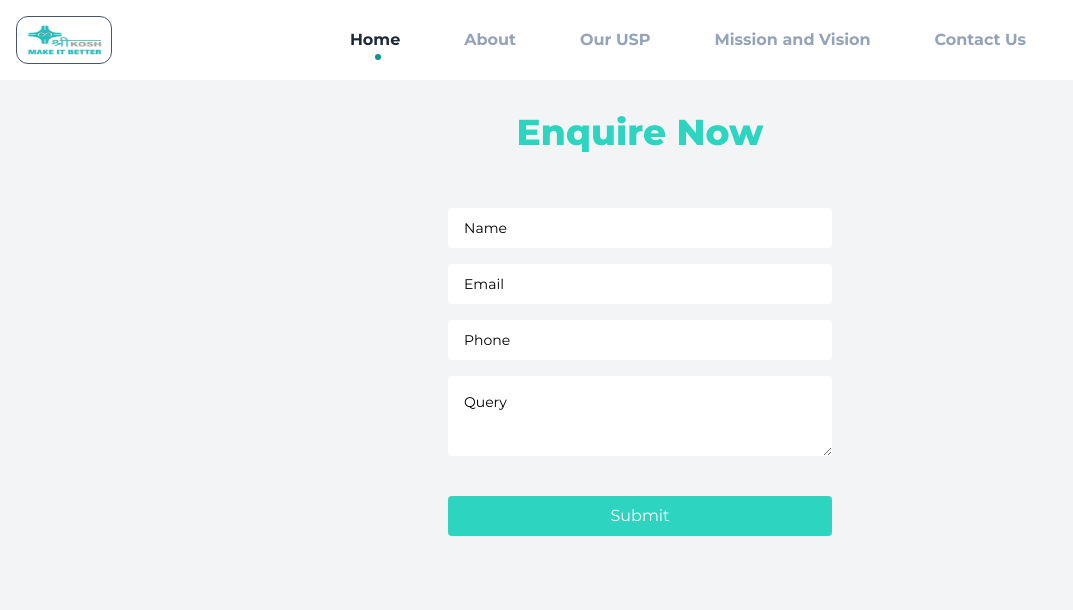
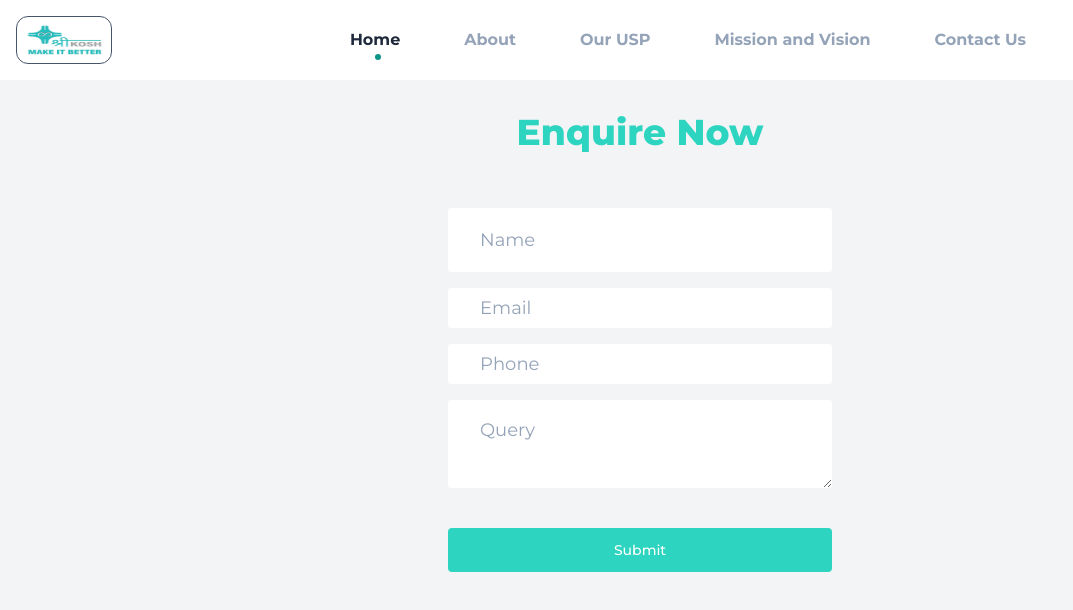
Before and after one commit to masterpranay1/shreekosh, a Next.js app: page /enquiry-form in a window 1280 px wide. Shown: the top 610 px of the page, without its empty margins (0-1073 px from the left). Built offline with nearby package versions, Linux system fonts and the light colour scheme.

Commit message:
feat: enquiry form

```diff
--- a/app/enquiry-form/page.tsx
+++ b/app/enquiry-form/page.tsx
@@ -1,42 +1,50 @@
 "use client";
 import Header from "@/components/Header";
+import { Button } from "@/components/ui/button";
 import { Input } from "@/components/ui/input";
 import { Textarea } from "@/components/ui/textarea";
-import { DatePicker } from "@/components/ui/DatePicker";
-import { useEffect, useState } from "react";
+import { Loader2 } from "lucide-react";
+import { useState } from "react";
 
 const EnquiryForm = () => {
+  const [loading, setLoading] = useState(false);
 
   const handleSubmit = async (e: any) => {
     const formData = e;
 
     formData.set("Date", new Date().toISOString());
 
-    if(!formData.get("Name") || !formData.get("Email") || !formData.get("Phone") || !formData.get("Query")) {
+    if (
+      !formData.get("Name") ||
+      !formData.get("Email") ||
+      !formData.get("Number") ||
+      !formData.get("Query")
+    ) {
       alert("Please fill in all the fields");
+      setLoading(false);
       return;
     }
 
     try {
-      const res = await fetch('https://script.google.com/macros/s/AKfycbx2kP4nQlJOK_anvI35u2Q22O0hjVmJ4GIpofVi5ADET-IGHgGNvYtPH5-GcNpUM94c/exec', {
-      method: 'POST',
+      const res = await fetch(
+        "https://script.google.com/macros/s/AKfycbx2kP4nQlJOK_anvI35u2Q22O0hjVmJ4GIpofVi5ADET-IGHgGNvYtPH5-GcNpUM94c/exec",
+        {
+          method: "POST",
           body: JSON.stringify({
             Name: formData.get("Name"),
             Email: formData.get("Email"),
-        Phone: formData.get("Number"),
+            Number: formData.get("Number"),
             Query: formData.get("Query"),
             Date: formData.get("Date"),
           }),
           headers: {
-        'Content-Type': 'application/json'
+            "Content-Type": "application/json",
+          },
+          mode: "no-cors",
         }
-    })
-
-    console.log(res);
-    const data = await res.json();
-    console.log(data);
-
-    } catch (err : any) {
+      );
+      setLoading(false);
+    } catch (err: any) {
       alert("There was an error submitting the form. Please try again later.");
     }
   };
@@ -50,29 +58,36 @@ const EnquiryForm = () => {
         type="text"
         placeholder="Name"
         name="Name"
-        className="p-2 md:p-4 my-2 bg-white border-0 rounded"
+        className="p-4 md:p-8 text-lg my-2 bg-white border-0 rounded placeholder:text-slate-400"
       />
       <Input
         type="email"
         placeholder="Email"
         name="Email"
-        className="p-2 md:p-4 my-2 bg-white border-0 rounded"
+        className="p-4 md:px-8  my-2 text-lg bg-white border-0 rounded placeholder:text-slate-400"
       />
       <Input
         type="text"
         placeholder="Phone"
-        name="Phone"
-        className="p-2 md:p-4 my-2 bg-white border-0 rounded"
+        name="Number"
+        className="p-4 md:px-8  my-2 text-lg bg-white border-0 rounded placeholder:text-slate-400"
       />
       <Textarea
         placeholder="Query"
         name="Query"
-        className="p-2 md:p-4 my-2 bg-white border-0 rounded"
+        className="p-4 md:px-8  my-2 text-lg bg-white border-0 rounded placeholder:text-slate-400"
       />
 
-      <button type="submit" className="bg-teal-400 text-white p-2 mt-8 rounded">
-        Submit
-      </button>
+      <Button
+        type="submit"
+        className="bg-teal-400 hover:bg-teal-500 hover:-translate-y-1 text-white rounded px-8 w-full mt-8"
+        size={"lg"}
+        onClick={() => {
+          setLoading(true);
+        }}
+      >
+        {loading ? <Loader2 size={24} className="animate-spin"/> : "Submit"}
+      </Button>
     </form>
   );
 };
```
Lines whose indentation alone changed are shown as unchanged.
